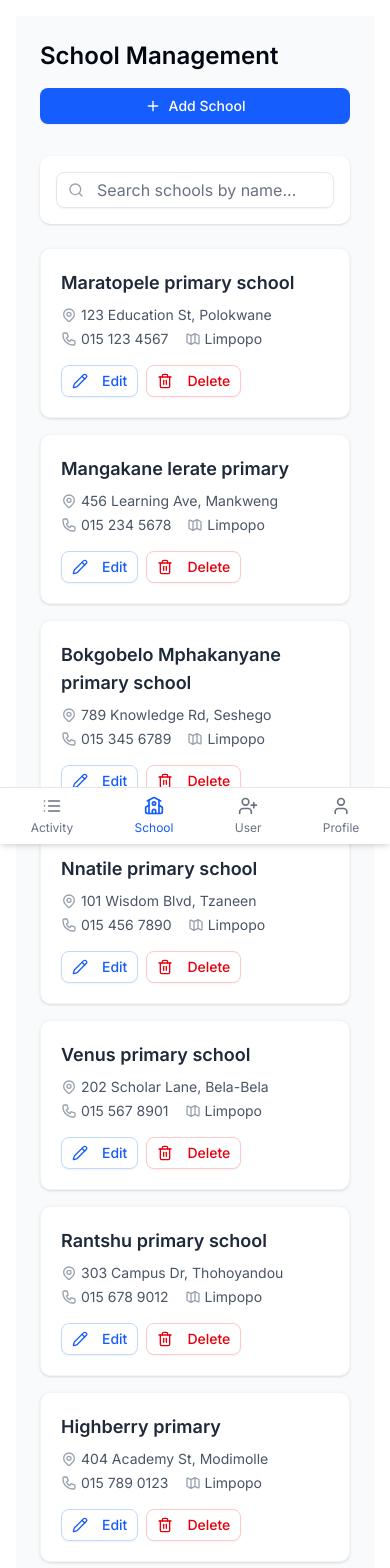
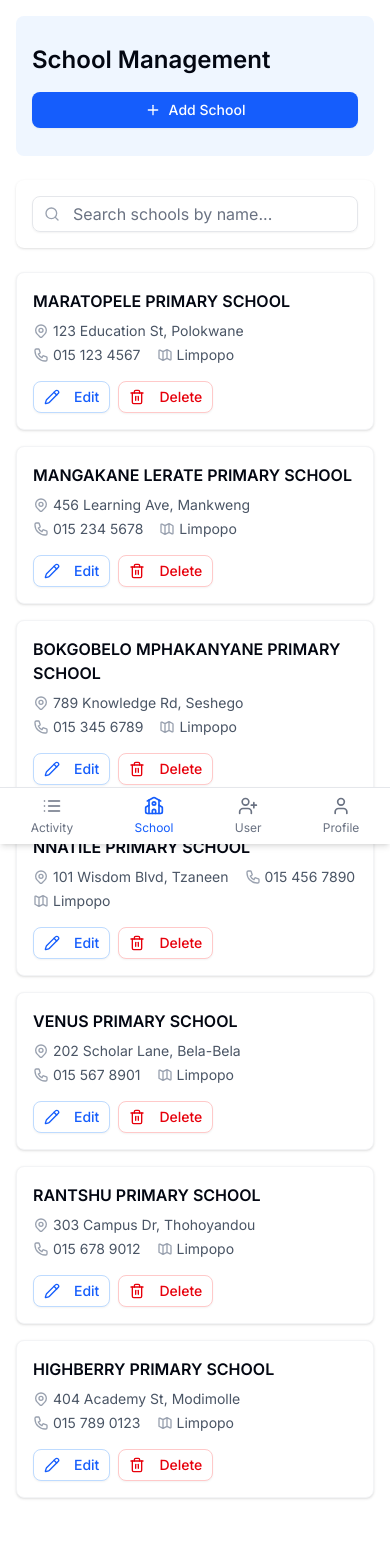
Before and after one commit to dev-perks/KTSA, a React (Vite) app: page /school in a window 390 px wide. Shown: the top 1568 px of the page. Built offline with nearby package versions, Linux system fonts and the light colour scheme.

Commit message:
feat: update AddActivity button to use Button component, modify ProfilePage logout redirect, enhance AddSchool form handling, and improve SchoolMain component structure and modals

```diff
--- a/src/components/activity/AddActivity.jsx
+++ b/src/components/activity/AddActivity.jsx
@@ -4,7 +4,6 @@ import {
   Home,
   Calendar as CalendarIcon,
   ListTodo,
-  ChevronDown,
   Clock,
 } from "lucide-react";
 import { regionOptions } from "../../utils/regions";
@@ -93,9 +92,9 @@ export default function AddActivity({ initialRegion, onSave }) {
   return (
     <Dialog>
       <DialogTrigger asChild>
-        <button className="bg-blue-600 hover:bg-blue-700 text-white text-sm font-medium px-4 py-2 rounded-full flex items-center shadow-md transition">
+        <Button className="bg-blue-600 hover:bg-blue-700 text-white text-sm font-medium px-4 py-2 flex items-center">
           + Add Activity
-        </button>
+        </Button>
       </DialogTrigger>
 
       <DialogContent className="bg-gray-100 flex flex-col justify-center items-center max-h-[90vh] sm:rounded-lg w-[95vw] sm:w-[80vw] md:w-[70vw] lg:w-[60vw] xl:w-[50vw] 2xl:w-[40vw]">
--- a/src/components/profile/ProfilePage.jsx
+++ b/src/components/profile/ProfilePage.jsx
@@ -20,7 +20,7 @@ export default function ProfilePage() {
   const fieldClass = "w-full border border-gray-200 rounded px-3 py-2 bg-gray-50";
 
   const handleLogout = () => {
-    window.location.href = "/login";
+    window.location.href = "/";
   };
 
   return (
--- a/src/components/school/SchoolMain.jsx
+++ b/src/components/school/SchoolMain.jsx
@@ -10,192 +10,134 @@ import {
 } from "../ui/dialog";
 import AddSchool from "./AddSchool";
 
-const schoolsData = [
-  {
-    id: 1,
-    name: "Maratopele primary school",
-    region: "Limpopo",
-    address: "123 Education St, Polokwane",
-    contact: "015 123 4567",
-  },
-  {
-    id: 2,
-    name: "Mangakane lerate primary",
-    region: "Limpopo",
-    address: "456 Learning Ave, Mankweng",
-    contact: "015 234 5678",
-  },
-  {
-    id: 3,
-    name: "Bokgobelo Mphakanyane primary school",
-    region: "Limpopo",
-    address: "789 Knowledge Rd, Seshego",
-    contact: "015 345 6789",
-  },
-  {
-    id: 4,
-    name: "Nnatile primary school",
-    region: "Limpopo",
-    address: "101 Wisdom Blvd, Tzaneen",
-    contact: "015 456 7890",
-  },
-  {
-    id: 5,
-    name: "Venus primary school",
-    region: "Limpopo",
-    address: "202 Scholar Lane, Bela-Bela",
-    contact: "015 567 8901",
-  },
-  {
-    id: 6,
-    name: "Rantshu primary school",
-    region: "Limpopo",
-    address: "303 Campus Dr, Thohoyandou",
-    contact: "015 678 9012",
-  },
-  {
-    id: 7,
-    name: "Highberry primary",
-    region: "Limpopo",
-    address: "404 Academy St, Modimolle",
-    contact: "015 789 0123",
-  },
+const initialSchools = [
+  { id: 1, name: "MARATOPELE PRIMARY SCHOOL", region: "Limpopo", address: "123 Education St, Polokwane", contact: "015 123 4567" },
+  { id: 2, name: "MANGAKANE LERATE PRIMARY SCHOOL", region: "Limpopo", address: "456 Learning Ave, Mankweng", contact: "015 234 5678" },
+  { id: 3, name: "BOKGOBELO MPHAKANYANE PRIMARY SCHOOL", region: "Limpopo", address: "789 Knowledge Rd, Seshego", contact: "015 345 6789" },
+  { id: 4, name: "NNATILE PRIMARY SCHOOL", region: "Limpopo", address: "101 Wisdom Blvd, Tzaneen", contact: "015 456 7890" },
+  { id: 5, name: "VENUS PRIMARY SCHOOL", region: "Limpopo", address: "202 Scholar Lane, Bela-Bela", contact: "015 567 8901" },
+  { id: 6, name: "RANTSHU PRIMARY SCHOOL", region: "Limpopo", address: "303 Campus Dr, Thohoyandou", contact: "015 678 9012" },
+  { id: 7, name: "HIGHBERRY PRIMARY SCHOOL", region: "Limpopo", address: "404 Academy St, Modimolle", contact: "015 789 0123" },
 ];
 
 export default function SchoolMain() {
-  const [schools, setSchools] = useState(schoolsData);
+  const [schools, setSchools] = useState(initialSchools);
   const [search, setSearch] = useState("");
-  const [isModalOpen, setIsModalOpen] = useState(false);
+  const [isAddOpen, setIsAddOpen] = useState(false);
+  const [isEditOpen, setIsEditOpen] = useState(false);
   const [selectedSchool, setSelectedSchool] = useState(null);
-  const [isDeleteDialogOpen, setIsDeleteDialogOpen] = useState(false);
+  const [isDeleteOpen, setIsDeleteOpen] = useState(false);
 
-  const handleEditClick = (school) => {
-    setSelectedSchool(school);
-    setIsModalOpen(true);
+  // --- ADD ---
+  const openAdd = () => {
+    setSelectedSchool(null);
+    setIsAddOpen(true);
+  };
+  const handleAdd = (newSchool) => {
+    const nextId = Math.max(0, ...schools.map(s => s.id)) + 1;
+    setSchools([...schools, { ...newSchool, id: nextId }]);
+    setIsAddOpen(false);
   };
 
-  const handleDeleteClick = (school) => {
+  // --- EDIT ---
+  const openEdit = (school) => {
     setSelectedSchool(school);
-    setIsDeleteDialogOpen(true);
+    setIsEditOpen(true);
+  };
+  const handleEditSuccess = (updates) => {
+    setSchools(schools.map(s =>
+      s.id === selectedSchool.id ? { ...s, ...updates } : s
+    ));
+    setIsEditOpen(false);
+    setSelectedSchool(null);
   };
 
+  // --- DELETE ---
+  const openDelete = (school) => {
+    setSelectedSchool(school);
+    setIsDeleteOpen(true);
+  };
   const confirmDelete = () => {
-    setSchools(schools.filter((school) => school.id !== selectedSchool.id));
-    setIsDeleteDialogOpen(false);
+    setSchools(s => s.filter(x => x.id !== selectedSchool.id));
+    setIsDeleteOpen(false);
     setSelectedSchool(null);
   };
 
   return (
-    <div className="w-full max-w-4xl mx-auto p-6 bg-gray-50 min-h-screen">
-      {/* Header Section */}
-      <div className="flex flex-col md:flex-row md:items-center md:justify-between mb-8">
-        <div>
-          <h1 className="text-2xl font-semibold">
-            School Management
-          </h1>
-        </div>
+    <div className="w-full max-w-3xl mx-auto ">
+      {/* Header */}
+      <div className="flex flex-col justify-center sm:flex-row sm:items-center sm:justify-between mb-6 bg-blue-50 p-4 rounded-md sm:min-h-[92px] min-h-[140px] gap-y-4 sm:gap-y-0">
+        <h1 className="text-2xl font-semibold">School Management</h1>
         <Button
-          onClick={() => {
-            setSelectedSchool(null);
-            setIsModalOpen(true);
-          }}
-          className="bg-blue-600 hover:bg-blue-700 text-white flex items-center gap-2 px-4 py-2 mt-4 md:mt-0"
+          onClick={openAdd}
+          className="bg-blue-600 hover:bg-blue-700 text-white flex items-center gap-2 px-4 py-2"
         >
           <Plus size={16} /> Add School
         </Button>
       </div>
 
-      {/* Search and Filters */}
-      <div className="bg-white p-4 rounded-lg shadow-sm mb-6">
+      {/* Search */}
+      <div className="bg-white p-4 rounded-md shadow-sm mb-6">
         <div className="relative">
           <Search className="absolute left-3 top-1/2 transform -translate-y-1/2 h-4 w-4 text-gray-400" />
           <Input
             placeholder="Search schools by name..."
             value={search}
-            onChange={(e) => setSearch(e.target.value)}
+            onChange={e => setSearch(e.target.value)}
             className="w-full pl-10"
           />
         </div>
       </div>
 
-      {/* Schools List */}
+      {/* List */}
       <div className="space-y-4">
         {schools
-          .filter((school) =>
-            school.name.toLowerCase().includes(search.toLowerCase())
-          )
-          .map((school) => (
+          .filter(s => s.name.toLowerCase().includes(search.toLowerCase()))
+          .map(school => (
             <div
               key={school.id}
-              className="p-5 bg-white rounded-lg shadow-sm border border-gray-100 hover:shadow-md transition-shadow"
+              className="p-4 bg-white rounded-md shadow-sm border border-gray-100 hover:shadow-md transition-shadow"
             >
               <div className="flex flex-col md:flex-row md:items-center md:justify-between">
+                {/* Details */}
                 <div className="mb-4 md:mb-0">
-                  <h3 className="font-semibold text-lg text-gray-800">
-                    {school.name}
-                  </h3>
+                  <h3 className="font-semibold">{school.name}</h3>
                   <div className="flex flex-wrap gap-x-4 gap-y-1 mt-2 text-sm text-gray-600">
+                    {/* Address */}
                     <div className="flex items-center">
-                      <svg
-                        className="w-4 h-4 mr-1 text-gray-400"
-                        fill="none"
-                        stroke="currentColor"
-                        viewBox="0 0 24 24"
-                      >
-                        <path
-                          strokeLinecap="round"
-                          strokeLinejoin="round"
-                          strokeWidth={2}
-                          d="M17.657 16.657L13.414 20.9a1.998 1.998 0 01-2.827 0l-4.244-4.243a8 8 0 1111.314 0z"
-                        />
-                        <path
-                          strokeLinecap="round"
-                          strokeLinejoin="round"
-                          strokeWidth={2}
-                          d="M15 11a3 3 0 11-6 0 3 3 0 016 0z"
-                        />
+                      <svg className="w-4 h-4 mr-1 text-gray-400" fill="none" stroke="currentColor" viewBox="0 0 24 24">
+                        <path strokeLinecap="round" strokeLinejoin="round" strokeWidth={2}
+                          d="M17.657 16.657L13.414 20.9a1.998 1.998 0 01-2.827 0l-4.244-4.243a8 8 0 1111.314 0z" />
+                        <path strokeLinecap="round" strokeLinejoin="round" strokeWidth={2}
+                          d="M15 11a3 3 0 11-6 0 3 3 0 016 0z" />
                       </svg>
                       {school.address}
                     </div>
+                    {/* Contact */}
                     <div className="flex items-center">
-                      <svg
-                        className="w-4 h-4 mr-1 text-gray-400"
-                        fill="none"
-                        stroke="currentColor"
-                        viewBox="0 0 24 24"
-                      >
-                        <path
-                          strokeLinecap="round"
-                          strokeLinejoin="round"
-                          strokeWidth={2}
-                          d="M3 5a2 2 0 012-2h3.28a1 1 0 01.948.684l1.498 4.493a1 1 0 01-.502 1.21l-2.257 1.13a11.042 11.042 0 005.516 5.516l1.13-2.257a1 1 0 011.21-.502l4.493 1.498a1 1 0 01.684.949V19a2 2 0 01-2 2h-1C9.716 21 3 14.284 3 6V5z"
-                        />
+                      <svg className="w-4 h-4 mr-1 text-gray-400" fill="none" stroke="currentColor" viewBox="0 0 24 24">
+                        <path strokeLinecap="round" strokeLinejoin="round" strokeWidth={2}
+                          d="M3 5a2 2 0 012-2h3.28a1 1 0 01.948.684l1.498 4.493a1 1 0 01-.502 1.21l-2.257 1.13a11.042 11.042 0 005.516 5.516l1.13-2.257a1 1 0 011.21-.502l4.493 1.498a1 1 0 01.684.949V19a2 2 0 01-2 2h-1C9.716 21 3 14.284 3 6V5z" />
                       </svg>
                       {school.contact}
                     </div>
+                    {/* Region */}
                     <div className="flex items-center">
-                      <svg
-                        className="w-4 h-4 mr-1 text-gray-400"
-                        fill="none"
-                        stroke="currentColor"
-                        viewBox="0 0 24 24"
-                      >
-                        <path
-                          strokeLinecap="round"
-                          strokeLinejoin="round"
-                          strokeWidth={2}
-                          d="M9 20l-5.447-2.724A1 1 0 013 16.382V5.618a1 1 0 011.447-.894L9 7m0 13l6-3m-6 3V7m6 10l4.553 2.276A1 1 0 0021 18.382V7.618a1 1 0 00-.553-.894L15 4m0 13V4m0 0L9 7"
-                        />
+                      <svg className="w-4 h-4 mr-1 text-gray-400" fill="none" stroke="currentColor" viewBox="0 0 24 24">
+                        <path strokeLinecap="round" strokeLinejoin="round" strokeWidth={2}
+                          d="M9 20l-5.447-2.724A1 1 0 013 16.382V5.618a1 1 0 011.447-.894L9 7m0 13l6-3m-6 3V7m6 10l4.553 2.276A1 1 0 0021 18.382V7.618a1 1 0 00-.553-.894L15 4m0 13V4m0 0L9 7" />
                       </svg>
                       {school.region}
                     </div>
                   </div>
                 </div>
+
+                {/* Actions */}
                 <div className="flex space-x-2">
                   <Button
                     variant="outline"
                     size="sm"
-                    onClick={() => handleEditClick(school)}
+                    onClick={() => openEdit(school)}
                     className="text-blue-600 border-blue-200 hover:bg-blue-50"
                   >
                     <Pencil size={16} className="mr-2" /> Edit
@@ -203,7 +145,7 @@ export default function SchoolMain() {
                   <Button
                     variant="outline"
                     size="sm"
-                    onClick={() => handleDeleteClick(school)}
+                    onClick={() => openDelete(school)}
                     className="text-red-600 border-red-200 hover:bg-red-50"
                   >
                     <Trash2 size={16} className="mr-2" /> Delete
@@ -214,53 +156,45 @@ export default function SchoolMain() {
           ))}
       </div>
 
-      {/* Edit/Add School Modal */}
-      <Dialog open={isModalOpen} onOpenChange={setIsModalOpen}>
-        <DialogContent className="w-full h-[590px] sm:max-w-[450px] rounded-lg ">
-          <DialogHeader className="h-[5px]">
-            <DialogTitle className="text-xl -mb-[300px]  font-semibold  text-gray-800 ">
-              {selectedSchool ? "Edit School Details" : "Add New School"}
-            </DialogTitle>
+      {/* Add Modal */}
+      <Dialog open={isAddOpen} onOpenChange={setIsAddOpen}>
+        <DialogContent className="sm:max-w-[450px] rounded-md bg-gray-100 flex flex-col justify-center items-center max-h-[90vh] sm:rounded-lg w-[95vw] sm:w-[80vw] md:w-[70vw] lg:w-[60vw] xl:w-[50vw] 2xl:w-[40vw]">
+          <DialogHeader>
+            <DialogTitle className="text-center text-lg sm:text-xl">Add New School</DialogTitle>
           </DialogHeader>
-          <div className="py-">
-            <AddSchool
-              initialData={selectedSchool || {}}
-              onSuccess={() => {
-                setIsModalOpen(false);
-                setSelectedSchool(null);
-              }}
-            />
-          </div>
+          <AddSchool initialData={selectedSchool} onSuccess={handleAdd} />
         </DialogContent>
       </Dialog>
 
-      {/* Delete Confirmation Dialog */}
-      <Dialog open={isDeleteDialogOpen} onOpenChange={setIsDeleteDialogOpen}>
-        <DialogContent className="sm:max-w-[425px] rounded-lg">
+      {/* Edit Modal */}
+      <Dialog open={isEditOpen} onOpenChange={setIsEditOpen}>
+        <DialogContent className="sm:max-w-[450px] rounded-md bg-gray-100 flex flex-col justify-center items-center max-h-[90vh] sm:rounded-lg w-[95vw] sm:w-[80vw] md:w-[70vw] lg:w-[60vw] xl:w-[50vw] 2xl:w-[40vw]">
           <DialogHeader>
-            <DialogTitle className="text-lg font-semibold text-gray-800">
-              Confirm Deletion
-            </DialogTitle>
+            <DialogTitle className="text-center text-lg sm:text-xl">Edit School Details</DialogTitle>
+          </DialogHeader>
+          <AddSchool
+            initialData={selectedSchool}
+            onSuccess={handleEditSuccess}
+          />
+        </DialogContent>
+      </Dialog>
+
+      {/* Delete Confirmation */}
+      <Dialog open={isDeleteOpen} onOpenChange={setIsDeleteOpen}>
+        <DialogContent className="sm:max-w-[425px] rounded-md">
+          <DialogHeader>
+            <DialogTitle>Confirm Deletion</DialogTitle>
           </DialogHeader>
           <div className="py-4">
             <p className="text-gray-600 mb-6">
               Are you sure you want to delete{" "}
               <span className="font-semibold">{selectedSchool?.name}</span>?
-              This action cannot be undone.
             </p>
             <div className="flex justify-end space-x-3">
-              <Button
-                variant="outline"
-                onClick={() => setIsDeleteDialogOpen(false)}
-                className="border-gray-300 hover:bg-gray-50"
-              >
+              <Button variant="outline" onClick={() => setIsDeleteOpen(false)}>
                 Cancel
               </Button>
-              <Button
-                variant="destructive"
-                onClick={confirmDelete}
-                className="bg-red-600 hover:bg-red-700"
-              >
+              <Button variant="destructive" onClick={confirmDelete}>
                 Delete School
               </Button>
             </div>
--- a/src/utils/activityDetails.js
+++ b/src/utils/activityDetails.js
@@ -30,7 +30,7 @@ export const activityDetails = [
         name: "School Sampling",
         date: "2025-05-29",
         time: "11:30 AM",
-        promoters: 2,
+        promoters: 0,
       },
       {
         name: "Lunch Box Check",
```
Also changed, not shown: src/components/school/AddSchool.jsx (+22 -36 lines), src/components/user/UserMain.jsx (+8 -8 lines).
